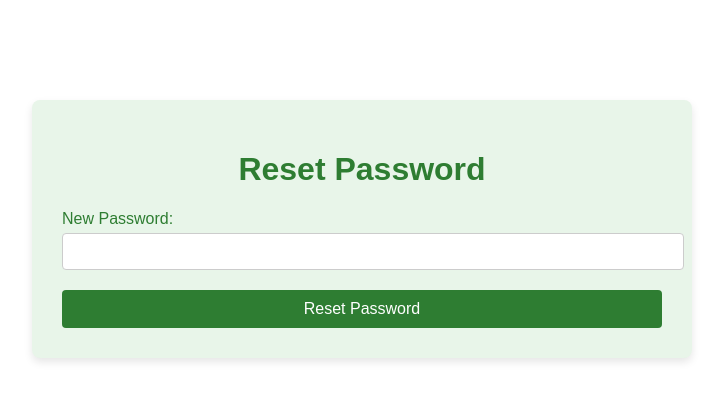
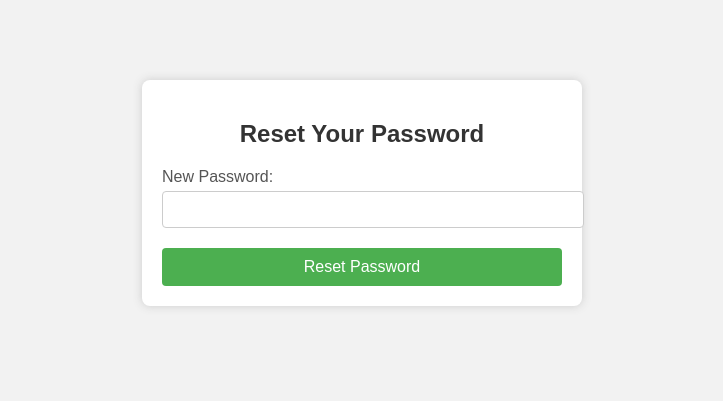
Before and after one commit to sarweshero/alumini, a Django app: template backend/api/templates/reset_password.html in a window 1280 px wide. Shown: the top 401 px of the page, without its empty margins (278-1001 px from the left). Run offline with Django 5.2, Linux system fonts and the light colour scheme; the template is opened without the code that fills it: most values are stand-ins (such as "Sample title", 1, 10 or a date in 2020); data that the repository does not hold is empty.

Commit message:
Add GET method to ResetPasswordView to render password reset UI

```diff
--- a/backend/api/templates/reset_password.html
+++ b/backend/api/templates/reset_password.html
@@ -5,29 +5,26 @@
     <title>Reset Password</title>
     <style>
         body {
-            background-color: white;
+            background-color: #f2f2f2;
             font-family: Arial, sans-serif;
-            margin: 0;
-            padding: 0;
         }
         .container {
-            max-width: 600px;
-            margin: 100px auto;
-            background-color: #e8f5e9; /* light green */
-            padding: 30px;
+            max-width: 400px;
+            margin: 80px auto;
+            background-color: white;
+            padding: 20px;
             border-radius: 8px;
-            box-shadow: 0 4px 8px rgba(0,0,0,0.1);
+            box-shadow: 0px 0px 10px #ccc;
         }
-        h1 {
-            color: #2e7d32; /* dark green */
+        h2 {
             text-align: center;
+            color: #333;
         }
         label {
-            display: block;
             margin-top: 15px;
-            color: #2e7d32;
+            color: #555;
         }
-        input[type="text"], input[type="password"] {
+        input[type="password"], input[type="hidden"] {
             width: 100%;
             padding: 10px;
             margin-top: 5px;
@@ -35,25 +32,35 @@
             border-radius: 4px;
         }
         button {
-            background-color: #2e7d32; /* dark green */
+            margin-top: 20px;
+            width: 100%;
+            padding: 10px;
+            background-color: #4CAF50;
+            border: none;
             color: white;
-            padding: 10px 20px;
-            margin-top: 20px;
-            border: none;
+            font-size: 16px;
             border-radius: 4px;
-            width: 100%;
             cursor: pointer;
-            font-size: 16px;
         }
         button:hover {
-            background-color: #1b5e20;
+            background-color: #45a049;
+        }
+        .message {
+            text-align: center;
+            color: green;
+            margin-top: 15px;
+        }
+        .error {
+            text-align: center;
+            color: red;
+            margin-top: 15px;
         }
     </style>
 </head>
 <body>
 <div class="container">
-    <h1>Reset Password</h1>
-    <form method="post" action="">
+    <h2>Reset Your Password</h2>
+    <form id="resetForm" method="post">
         {% csrf_token %}
         <input type="hidden" name="uid" value="{{ uid }}">
         <input type="hidden" name="token" value="{{ token }}">
@@ -61,6 +68,30 @@
         <input type="password" id="new_password" name="new_password" required>
         <button type="submit">Reset Password</button>
     </form>
+    <div id="responseMessage"></div>
+    <script>
+        document.getElementById("resetForm").addEventListener("submit", function(event) {
+            event.preventDefault();
+            var formData = new FormData(this);
+            fetch("", {
+                method: "POST",
+                headers: {
+                    "X-CSRFToken": document.getElementsByName("csrfmiddlewaretoken")[0].value
+                },
+                body: formData
+            })
+            .then(response => response.json())
+            .then(data => {
+                var msgDiv = document.getElementById("responseMessage");
+                if(data.message){
+                    msgDiv.innerHTML = '<p class="message">' + data.message + '</p>';
+                } else if(data.error){
+                    msgDiv.innerHTML = '<p class="error">' + data.error + '</p>';
+                }
+            })
+            .catch(error => console.error("Error:", error));
+        });
+    </script>
 </div>
 </body>
 </html>
--- a/backend/api/views.py
+++ b/backend/api/views.py
@@ -148,6 +148,12 @@ class ForgotPasswordView(APIView):
 
 class ResetPasswordView(APIView):
     permission_classes = [permissions.AllowAny]
+
+    def get(self, request):
+        # Render the password reset UI when accessed via GET
+        uid = request.GET.get("uid", "")
+        token = request.GET.get("token", "")
+        return render(request, "reset_password.html", {"uid": uid, "token": token})
 
     def post(self, request):
         uid = request.data.get("uid")
```
